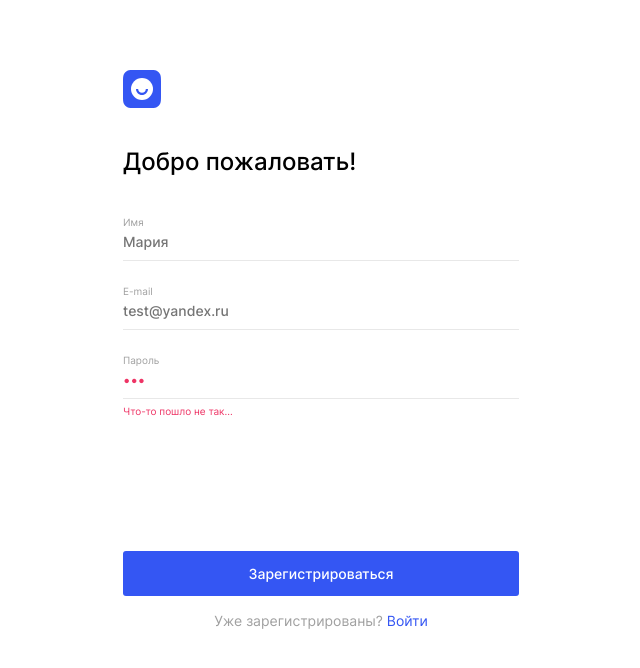
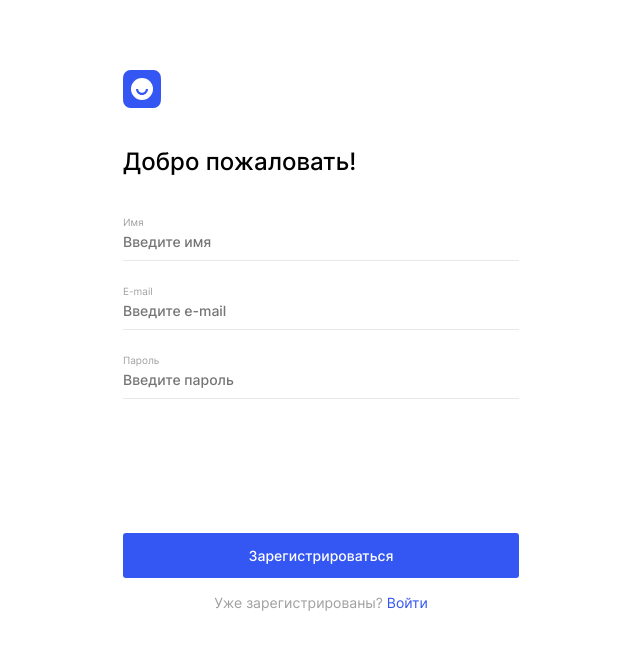
Before and after one commit to naborbukovok/movies-explorer-frontend, a React (Create React App) app: page /signup in a window 1280 px wide. Shown: the top 668 px of the page, without its empty margins (319-959 px from the left). Built offline with nearby package versions, Linux system fonts and the light colour scheme.

Commit message:
Added form validation

```diff
--- a/src/components/Login/Login.js
+++ b/src/components/Login/Login.js
@@ -1,35 +1,53 @@
+import { React, useState } from "react";
+import { isValid, ERROR_MESSAGE } from "../../utils/validation";
 import Hello from "../Hello/Hello";
 
 import "./Login.css";
 
 function Login() {
+  const [isEmailValid, setIsEmailValid] = useState(true);
+  const [isPasswordValid, setIsPasswordValid] = useState(true);
+
+  const handleEmailInputChange = (e) => {
+    isValid(e, setIsEmailValid);
+  }
+
+  const handlePasswordInputChange = (e) => {
+    isValid(e, setIsPasswordValid);
+  }
+
   return (
     <div className="login">
       <Hello title="Рады видеть!" />
-      <form className="user-form">
+      <form className="user-form" noValidate>
         <div className="user-form__fields">
           <label className="user-form__field">
             E-mail
             <input
               name="email"
-              type="email"
-              placeholder="test@yandex.ru"
+              placeholder="Введите e-mail"
               className="user-form__input"
               id="email"
               required
+              type="email"
+              onChange={handleEmailInputChange}
             />
+            <span className={`user-form__error ${isEmailValid ? "" : "user-form__error_active"}`}>{isEmailValid ? "" : ERROR_MESSAGE}</span>
           </label>
 
           <label className="user-form__field">
             Пароль
             <input
               name="password"
-              type="password"
-              placeholder="12345678"
+              placeholder="Введите пароль"
               className="user-form__input"
               id="emaipassword"
               required
+              type="password"
+              minLength="8"
+              onChange={handlePasswordInputChange}
             />
+            <span className={`user-form__error ${isPasswordValid ? "" : "user-form__error_active"}`}>{isPasswordValid ? "" : ERROR_MESSAGE}</span>
           </label>
         </div>
 
--- a/src/components/Register/Register.js
+++ b/src/components/Register/Register.js
@@ -1,49 +1,75 @@
+import { React, useState } from "react";
+import { isValid, ERROR_MESSAGE } from "../../utils/validation";
+
 import Hello from "../Hello/Hello";
 
 import "./Register.css";
 
 function Register() {
+  const [isNameValid, setIsNameEmailValid] = useState(true);
+  const [isEmailValid, setIsEmailValid] = useState(true);
+  const [isPasswordValid, setIsPasswordValid] = useState(true);
+
+  const handleNameInputChange = (e) => {
+    isValid(e, setIsNameEmailValid);
+  }
+
+  const handleEmailInputChange = (e) => {
+    isValid(e, setIsEmailValid);
+  }
+
+  const handlePasswordInputChange = (e) => {
+    isValid(e, setIsPasswordValid);
+  }
+
   return (
     <div className="register">
       <Hello title="Добро пожаловать!" />
-      <form className="user-form">
+      <form className="user-form" novalidate>
         <div className="user-form__fields">
           <label className="user-form__field">
             Имя
             <input
               name="name"
-              type="text"
-              placeholder="Мария"
+              placeholder="Введите имя"
               className="user-form__input"
               id="name"
               required
+              type="text"
+              minlength="2"
+              maxlength="30"
+              onChange={handleNameInputChange}
             />
+            <span className={`user-form__error ${isNameValid ? "" : "user-form__error_active"}`}>{isNameValid ? "" : ERROR_MESSAGE}</span>
           </label>
 
           <label className="user-form__field">
             E-mail
             <input
               name="email"
-              type="email"
-              placeholder="test@yandex.ru"
+              placeholder="Введите e-mail"
               className="user-form__input"
               id="email"
               required
+              type="email"
+              onChange={handleEmailInputChange}
             />
+            <span className={`user-form__error ${isEmailValid ? "" : "user-form__error_active"}`}>{isEmailValid ? "" : ERROR_MESSAGE}</span>
           </label>
 
           <label className="user-form__field">
             Пароль
             <input
               name="password"
-              type="password"
-              placeholder="12345678"
+              placeholder="Введите пароль"
               className="user-form__input user-form__input_type_error"
               id="emaipassword"
               required
-              value="123"
+              type="password"
+              minlength="8"
+              onChange={handlePasswordInputChange}
             />
-            <p className="user-form__error-text">Что-то пошло не так...</p>
+            <span className={`user-form__error ${isPasswordValid ? "" : "user-form__error_active"}`}>{isPasswordValid ? "" : ERROR_MESSAGE}</span>
           </label>
         </div>
 
--- a/src/index.css
+++ b/src/index.css
@@ -65,22 +65,31 @@ html {
   line-height: 17px;
 }
 
+.user-form__input:invalid {
+  color: #EE3465;
+}
+
 .user-form__input:focus {
   outline: none;
   border-bottom-color: #3456F3;
 }
 
-.user-form__input_type_error {
+/* .user-form__input_type_error {
   color: #EE3465;
-}
+} */
 
-.user-form__error-text {
+.user-form__error {
   margin: 0;
   padding: 6px 0 0;
   color: #EE3465;
   font-size: 10px;
   font-weight: 400;
   line-height: 12px;
+  display: none;
+}
+
+.user-form__error_active {
+  display: block;
 }
 
 .user-form__button {
--- /dev/null
+++ b/src/utils/validation.js
@@ -0,0 +1,9 @@
+export const isValid = (e, setIsValid) => {
+  if (!e.target.validity.valid && (e.target.value.length !== 0)) {
+    setIsValid(false);
+  } else {
+    setIsValid(true);
+  }
+};
+
+export const ERROR_MESSAGE = "Что-то пошло не так...";
```
